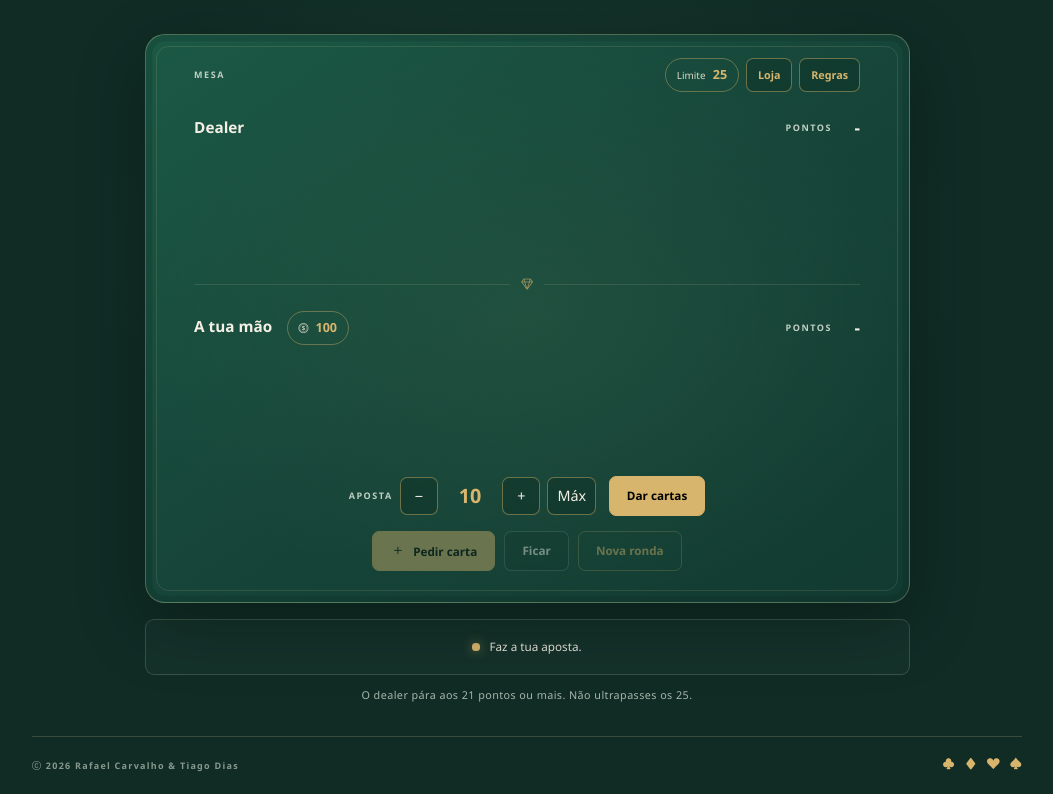
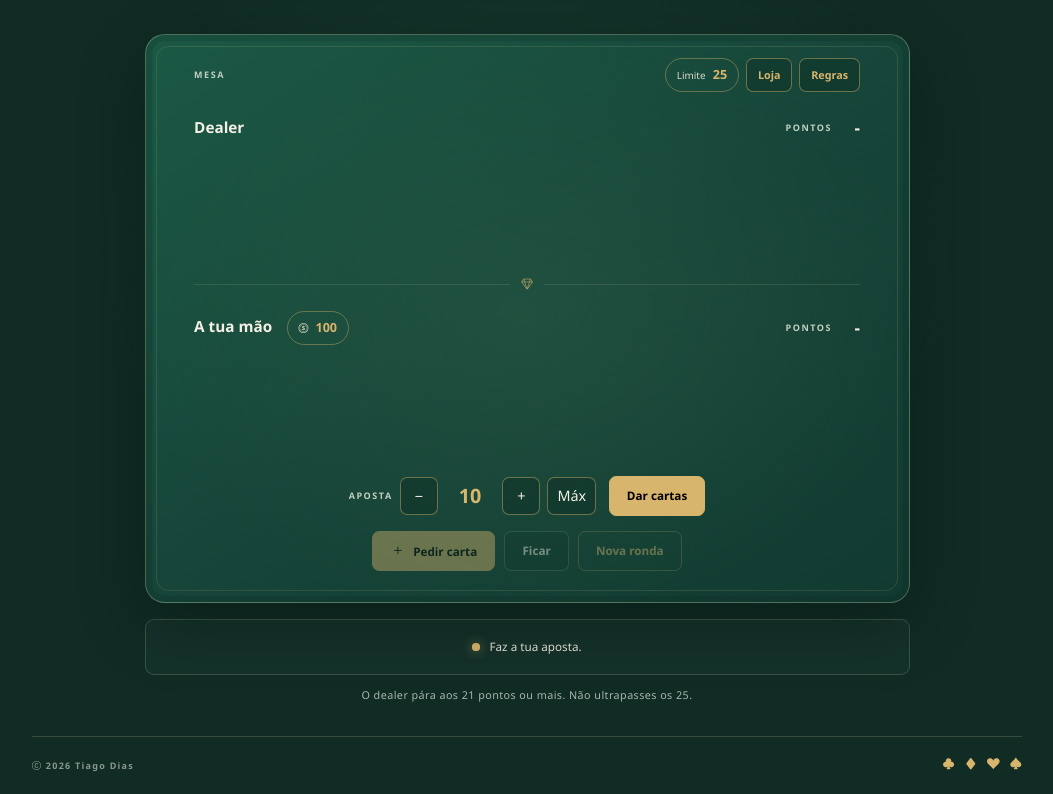
Before and after one commit to Tiago-P-Dias/Blackjack_25, a plain HTML site: page index.html in a window 1280 px wide. Shown: the part 79-873 px from the top of the page, without its empty margins (113-1166 px from the left). Drawn offline with nearby package versions, Linux system fonts and the light colour scheme.

Commit message:
Update footer to reflect correct author

```diff
--- a/index.html
+++ b/index.html
@@ -101,7 +101,7 @@
 
 
   <footer class="site-footer">
-    <span><i class="bi bi-c-circle"></i> 2026 Rafael Carvalho & Tiago Dias</span>
+    <span><i class="bi bi-c-circle"></i> 2026 Tiago Dias</span>
     <span aria-hidden="true"><i class="bi bi-suit-club-fill"></i> &nbsp; <i class="bi bi-suit-diamond-fill"></i>
        &nbsp; <i class="bi bi-suit-heart-fill"></i> &nbsp; <i class="bi bi-suit-spade-fill"></i></span>
   </footer>
```
